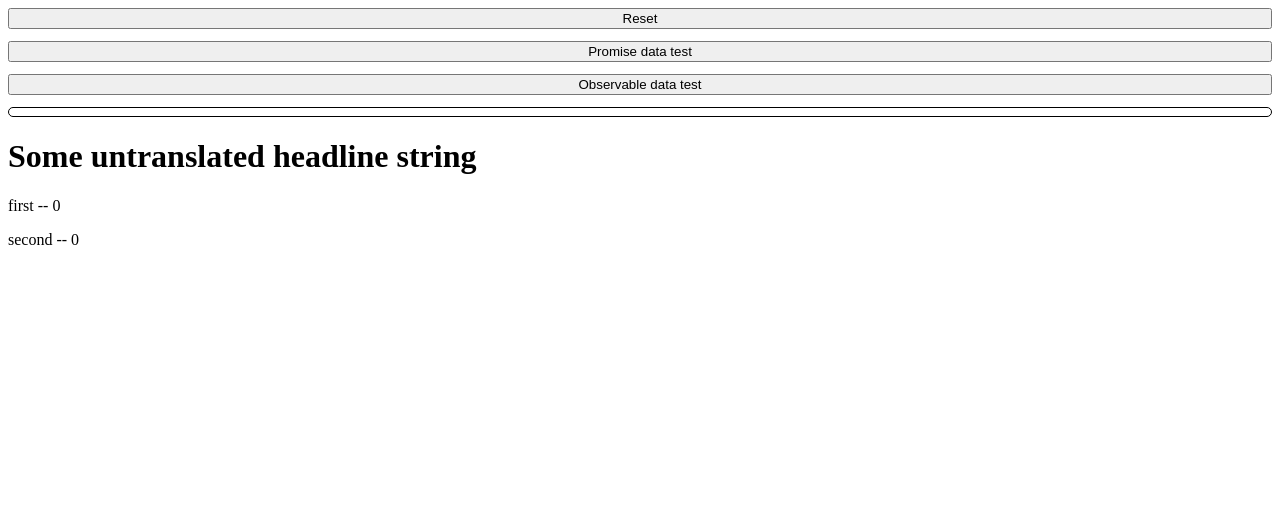
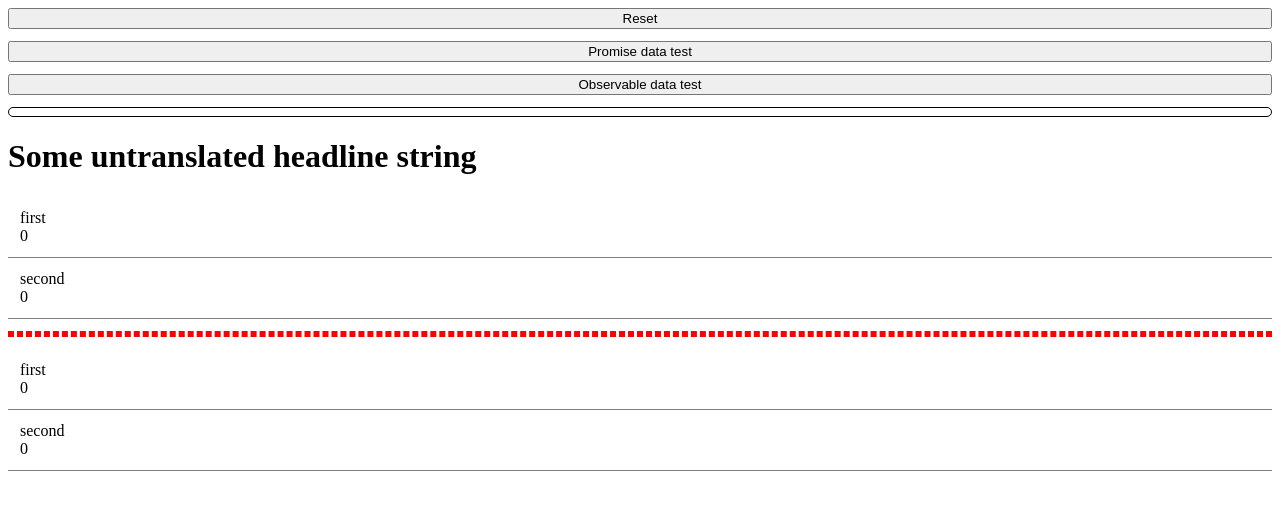
Before and after one commit to owehmer/ng16-signal-test, an Angular app: page / in a window 1280 px wide. Both pictures are taken after a click on the button "Promise data test". Shown: the top 510 px of the page. Built offline with nearby package versions, Linux system fonts and the light colour scheme.

Commit message:
add different binding test

```diff
--- a/src/app/app.module.ts
+++ b/src/app/app.module.ts
@@ -3,14 +3,16 @@ import { BrowserModule } from '@angular/platform-browser';
 
 import { AppComponent } from './app.component';
 import { SomeListComponent } from './some-list/some-list.component';
+import { OneBindingEntryComponent } from './some-list/one-binding-entry/one-binding-entry.component';
+import { EveryPropertyBindingEntryComponent } from './some-list/every-property-binding-entry/every-property-binding-entry.component';
 
 @NgModule({
   declarations: [
-    AppComponent
+    AppComponent,
   ],
   imports: [
     BrowserModule,
-    SomeListComponent
+    SomeListComponent,
   ],
   providers: [],
   bootstrap: [AppComponent]
--- /dev/null
+++ b/src/app/some-list/every-property-binding-entry/every-property-binding-entry.component.css
@@ -0,0 +1,5 @@
+:host {
+  display: block;
+  padding: 12px;
+  border-bottom: 1px solid grey;
+}
--- /dev/null
+++ b/src/app/some-list/every-property-binding-entry/every-property-binding-entry.component.html
@@ -0,0 +1,2 @@
+<div>{{name}}</div>
+<div>{{counter}}</div>
--- /dev/null
+++ b/src/app/some-list/every-property-binding-entry/every-property-binding-entry.component.ts
@@ -0,0 +1,24 @@
+import { ChangeDetectionStrategy, Component, Input, OnChanges, SimpleChanges } from '@angular/core';
+
+@Component({
+  selector: 'app-every-property-binding-entry',
+  templateUrl: './every-property-binding-entry.component.html',
+  styleUrls: ['./every-property-binding-entry.component.css'],
+  changeDetection: ChangeDetectionStrategy.OnPush,
+  standalone: true
+})
+export class EveryPropertyBindingEntryComponent implements OnChanges {
+  @Input({ required: true })
+  public name!: string;
+
+  @Input({ required: true })
+  public counter!: number;
+
+  public ngOnChanges(changes: SimpleChanges): void {
+    if (Object.values(changes).some((change) => change.firstChange)) {
+      console.log('FIRST CHANGE: EveryPropertyBindingEntryComponent on changes', changes);
+    } else {
+      console.warn('EveryPropertyBindingEntryComponent on changes', changes);
+    }
+  }
+}
--- /dev/null
+++ b/src/app/some-list/one-binding-entry/one-binding-entry.component.css
@@ -0,0 +1,5 @@
+:host {
+  display: block;
+  padding: 12px;
+  border-bottom: 1px solid grey;
+}
--- /dev/null
+++ b/src/app/some-list/one-binding-entry/one-binding-entry.component.html
@@ -0,0 +1,2 @@
+<div>{{entry.name}}</div>
+<div>{{entry.counter}}</div>
--- /dev/null
+++ b/src/app/some-list/one-binding-entry/one-binding-entry.component.ts
@@ -0,0 +1,22 @@
+import { ChangeDetectionStrategy, Component, HostListener, Input, OnChanges, SimpleChanges } from '@angular/core';
+import { SomeListEntryViewmodel } from "../models";
+
+@Component({
+  selector: 'app-one-binding-entry',
+  templateUrl: './one-binding-entry.component.html',
+  styleUrls: ['./one-binding-entry.component.css'],
+  changeDetection: ChangeDetectionStrategy.OnPush,
+  standalone: true
+})
+export class OneBindingEntryComponent implements OnChanges {
+  @Input({ required: true })
+  public entry!: SomeListEntryViewmodel;
+
+  public ngOnChanges(changes: SimpleChanges): void {
+    if (Object.values(changes).some((change) => change.firstChange)) {
+      console.log('FIRST CHANGE: OneBindingEntryComponent on changes', changes);
+    } else {
+      console.warn('OneBindingEntryComponent on changes', changes);
+    }
+  }
+}
--- a/src/app/some-list/some-list.component.css
+++ b/src/app/some-list/some-list.component.css
@@ -5,6 +5,11 @@
   & > button:not(:last-child) {
     margin-bottom: 12px;
   }
+}
+
+.divider {
+  border: 3px dashed red;
+  margin: 12px 0;
 }
 
 /**
--- a/src/app/some-list/some-list.component.html
+++ b/src/app/some-list/some-list.component.html
@@ -14,9 +14,20 @@
   <ng-container *ngIf="!vm.showEntryLoadingIndicator; else loadingTemplate">
     <h2 *ngIf="!vm.entries || vm.entries.length === 0">No entries</h2>
 
-    <p *ngFor="let entry of vm.entries; trackBy: trackByName" (click)="entry.onClick()">
-      {{entry.name}} -- {{entry.counter}}
-    </p>
+    <!-- Bind the whole model via exactly one binding -->
+    <app-one-binding-entry *ngFor="let entry of vm.entries; trackBy: trackByName"
+                           (click)="entry.onClick()"
+                           [entry]="entry"
+    />
+
+    <div *ngIf="(vm.entries?.length ?? 0) > 0" class="divider"></div>
+
+    <!-- Bind every property on its own -->
+    <app-every-property-binding-entry *ngFor="let entry of vm.entries; trackBy: trackByName"
+                                      (click)="entry.onClick()"
+                                      [counter]="entry.counter"
+                                      [name]="entry.name"
+    />
   </ng-container>
 
   <ng-template #loadingTemplate>
--- a/src/app/some-list/some-list.component.ts
+++ b/src/app/some-list/some-list.component.ts
@@ -3,6 +3,10 @@ import { SomeListService } from "./some-list.service";
 import { SomeListEntryViewmodel, SomeListViewmodel } from "./models";
 import { CommonModule } from "@angular/common";
 import { SomeListDataService } from "./some-list-data.service";
+import { OneBindingEntryComponent } from "./one-binding-entry/one-binding-entry.component";
+import {
+  EveryPropertyBindingEntryComponent
+} from "./every-property-binding-entry/every-property-binding-entry.component";
 
 @Component({
   selector: 'app-some-list',
@@ -10,7 +14,7 @@ import { SomeListDataService } from "./some-list-data.service";
   styleUrls: ['./some-list.component.css'],
   changeDetection: ChangeDetectionStrategy.OnPush,
   standalone: true,
-  imports: [CommonModule],
+  imports: [CommonModule, OneBindingEntryComponent, EveryPropertyBindingEntryComponent],
   providers: [SomeListService, SomeListDataService]
 })
 export class SomeListComponent {
```
